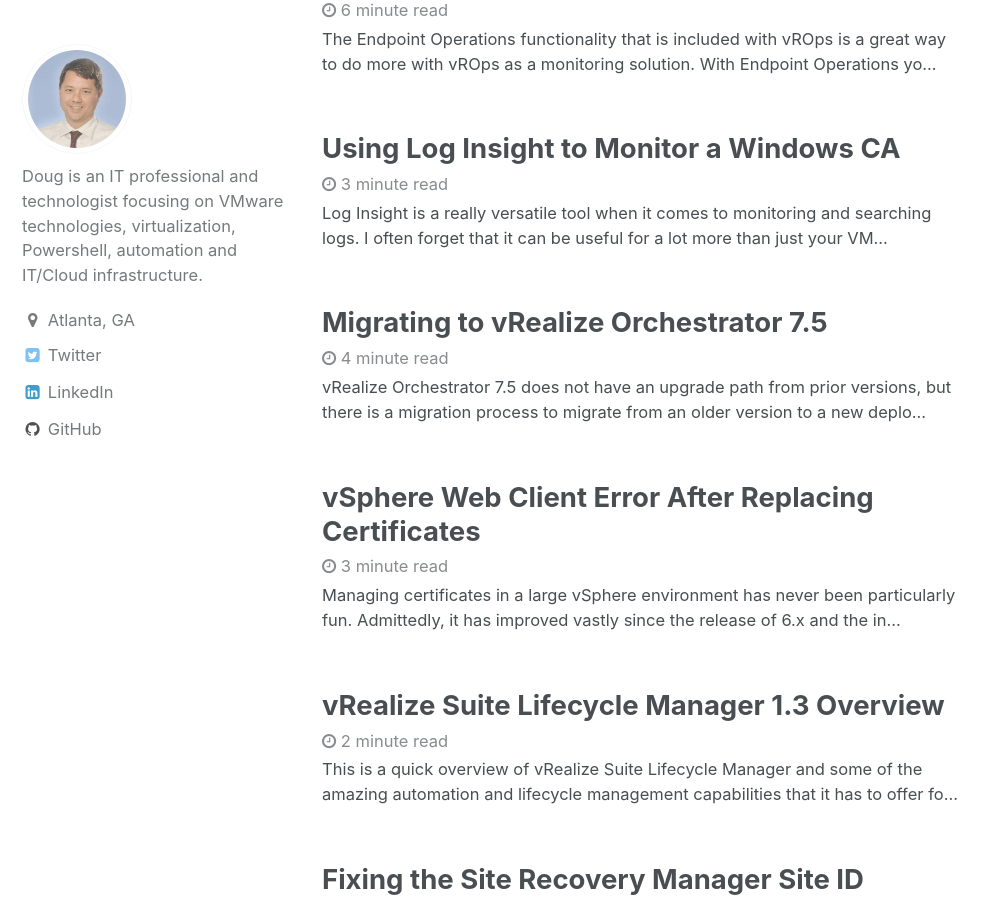
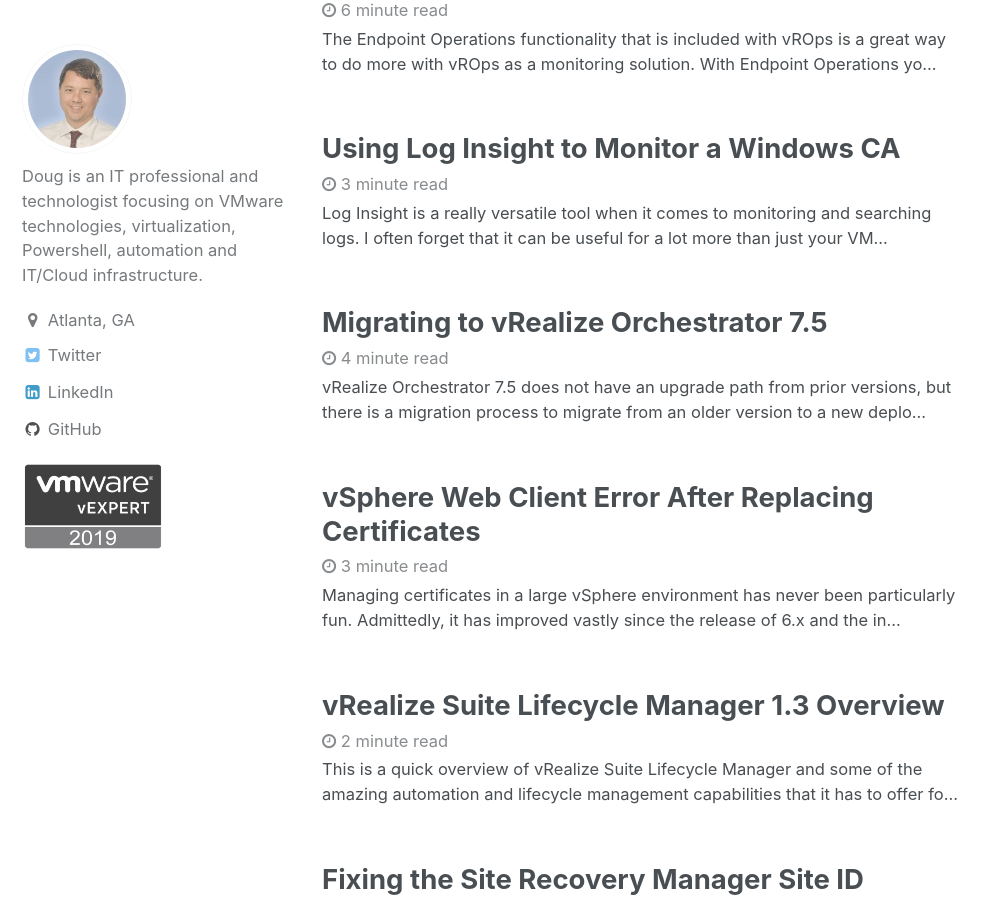
Before and after one commit to doogleit/doogleit.github.io, a Jekyll site: the page built from index.html, in a window 1280 px wide and 900 px high, scrolled down 304 px. Shown: the whole window, without its empty margins (0-998 px from the left). Built offline with Jekyll 4.4.1, drawn with Linux system fonts in a browser that asks for light colours; the list of posts is cut into pages by our own code.

Commit message:
Add vExpert badge

```diff
--- a/_includes/author-profile-custom-links.html
+++ b/_includes/author-profile-custom-links.html
@@ -5,3 +5,8 @@
     </a>
   </li>
 -->
+<p>
+  <a href="https://vexpert.vmware.com/directory/3806">
+	<img src="/assets/images/vexpert2019.png" alt="vExpert 2019" style="width:143px;height:90px;">
+  </a>
+</p>
```
Also changed, not shown: assets/images/vexpert2019.png (added).
